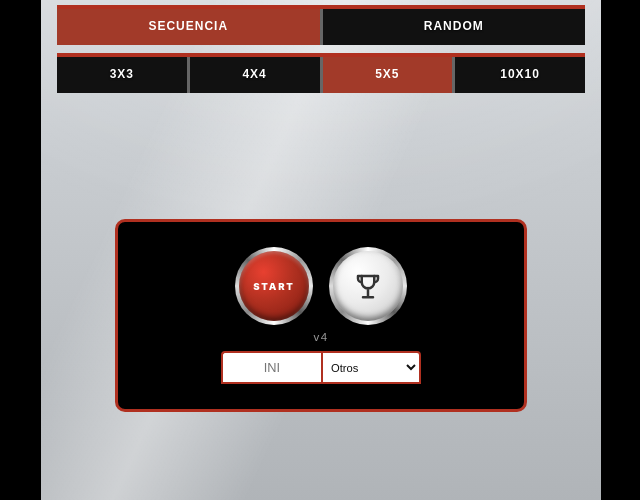
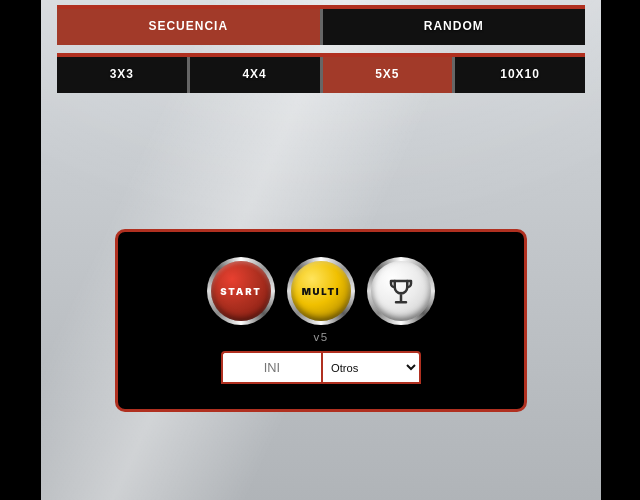
Before and after one commit to RDSK27/rds-schulte-test, a plain HTML site: page index.html in a window 1280 px wide. Shown: the part 300-800 px from the top of the page, without its empty margins (319-959 px from the left). Drawn offline with Linux system fonts and the light colour scheme.

Commit message:
rds-schulte-test-v5: boton MULTI amarillo entre START y Ranking (los tres mas pequenos); Multi ya no va oculto tras ?multi
Co-Authored-By: Claude Opus 5.5 <noreply@anthropic.com>

```diff
--- a/index.html
+++ b/index.html
@@ -244,6 +244,11 @@ if('serviceWorker' in navigator){
   /* Multi (prototipo 2026-11-27) */
   #mp{background:#fff;}
   body.mp-active header{display:none;}
+  /* v5: tres botones redondos (START, MULTI amarillo, Ranking) mas pequenos para que quepan en el panel negro */
+  #home .home-btn-row{gap:12px;}
+  #home .home-btn-row #btn-start,#home .home-btn-row .start-btn{width:60px;height:60px;}
+  #home .home-btn-row #btn-multi{background:radial-gradient(circle at 35% 30%, #ffe45c 0%, #f0c000 45%, #9c7800 100%);color:#111;font-family:-apple-system,BlinkMacSystemFont,"Helvetica Neue",Arial,sans-serif;font-weight:900;font-size:0.6rem;letter-spacing:0.18em;text-transform:uppercase;padding:0;}
+  #home .home-btn-row #btn-multi:active{box-shadow:inset 0 3px 7px rgba(0,0,0,0.6);}
   .mp-entry{margin-top:10px;background:none;border:1px dashed #b03020;border-radius:4px;color:#ddd;font:800 11px Arial,sans-serif;letter-spacing:.12em;padding:6px 12px;text-transform:uppercase;cursor:pointer;}
   .mp-v{display:none;flex:1;min-height:0;flex-direction:column;align-items:center;justify-content:center;gap:12px;padding:16px;box-sizing:border-box;overflow:auto;}
   .mp-h{font:900 20px Arial,sans-serif;letter-spacing:.08em;text-transform:uppercase;color:#111;text-align:center;}
@@ -414,12 +419,14 @@ if('serviceWorker' in navigator){
         <div id="btn-start-wrap">
           <button id="btn-start" ontouchend="event.stopPropagation();" onclick="startGame()">START</button>
         </div>
+        <div class="start-wrap" id="btn-multi-wrap">
+          <button id="btn-multi" class="start-btn" type="button" ontouchend="event.stopPropagation();" onclick="mpEnter()">Multi</button>
+        </div>
         <div class="start-wrap">
           <button class="start-btn rank-btn" ontouchend="event.stopPropagation();" onclick="showRanking()" aria-label="Ranking"><svg viewBox="0 0 24 24" width="30" height="30" fill="none" stroke="#333333" stroke-width="2" stroke-linecap="round" stroke-linejoin="round" aria-hidden="true"><path d="M8 21h8M12 13.5v7.5M7 4h10v5a5 5 0 0 1-10 0V4z"/><path d="M7 4H4v2a3 3 0 0 0 3 3M17 4h3v2a3 3 0 0 1-3 3"/></svg></button>
         </div>
       </div>
-  <button id="mpEntry" class="mp-entry" type="button" style="display:none" onclick="mpEnter()">Multi (prueba)</button>
-  <div class="app-ver" style="margin-top:6px;padding-top:0;">v4</div>
+  <div class="app-ver" style="margin-top:6px;padding-top:0;">v5</div>
   <div id="user-name-bar" style="margin-top:8px;">
     <div style="display:flex;width:200px;gap:0;margin:0 auto;">
       <input id="user-ini-input" type="text" maxlength="3" placeholder="INI"
@@ -1653,7 +1660,6 @@ function mpEnd(d){
 (function(){
   $('mpGrid').parentNode.addEventListener('pointerdown', mpTap, {passive:false});
   seg('mpCoachRole');
-  if(/[?&]multi\b/.test(location.search)) $('mpEntry').style.display='';
 })();
 
 function goHome(){ xClear(); X.on=false; X.state=''; if(S.countIv){clearInterval(S.countIv);S.countIv=0;} if(S.coverTo){clearTimeout(S.coverTo);S.coverTo=0;} if(S.blankTo){clearTimeout(S.blankTo);S.blankTo=0;} $('sqCount').textContent=''; S.running=false; S.lock=true; schStopLoop(); show('home'); }
--- a/sw.js
+++ b/sw.js
@@ -1,5 +1,5 @@
 /* RDS Schulte Perception - Service Worker */
-var CACHE = 'schulte-v4';
+var CACHE = 'schulte-v5';
 var ASSETS = [
   './',
   './index.html',
```
